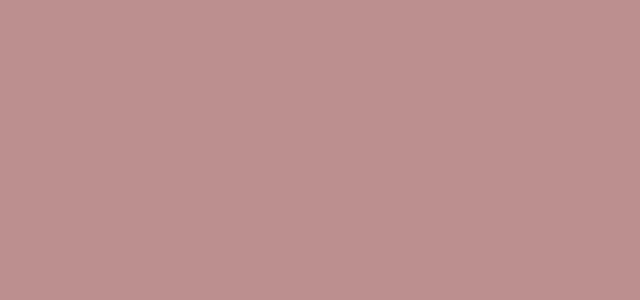
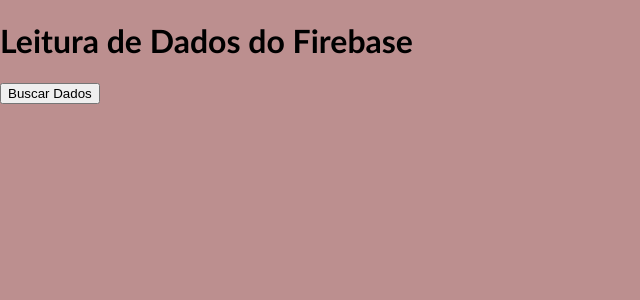
Before and after one commit to pitaemir/react_firebase_database, a React (Create React App) app: page /Read in a window 1280 px wide. Before the commit this address had no page. Shown: the top 300 px of the page, without its empty margins (0-640 px from the left). Built offline with nearby package versions, Linux system fonts and the light colour scheme.

Commit message:
read-data from fbrt

```diff
--- a/src/App.js
+++ b/src/App.js
@@ -1,5 +1,7 @@
 import {BrowserRouter as Router, Route, Routes} from 'react-router-dom';
 import Write from './components/Write';
+import Read from './components/Read';
+
 function App() {
   return (
     <div className="App">
@@ -7,6 +9,7 @@ function App() {
         <Routes>
           <Route path='/' element={<Write/>}/>
           <Route path='/Write' element={<Write/>}/>
+          <Route path='/Read' element={<Read/>}/>
         </Routes>
       </Router>
     </div>
--- /dev/null
+++ b/src/components/Read.js
@@ -0,0 +1,39 @@
+import React, { useState } from 'react'
+import app from '../firebaseConfig'
+import { getDatabase, ref, get } from 'firebase/database'
+
+function Read() {
+  const [data, setData] = useState(null)
+
+  const fetchData = async () => {
+    const db = getDatabase(app)
+    const dataRef = ref(db, 'test')
+    const snapshot = await get(dataRef)
+    if (snapshot.exists()) {
+      setData(snapshot.val())  // aqui mantemos o objeto com as chaves
+      console.log(snapshot.val())
+    } else {
+      console.log('No data available')
+      alert('No data available')
+    }
+  }
+
+  return (
+    <div>
+      <h1>Leitura de Dados do Firebase</h1>
+      <button onClick={fetchData}>Buscar Dados</button>
+
+      {data && (
+        <ul>
+          <li><strong>Data:</strong> {data.day}/{data.month}/{data.year}</li>
+          <li><strong>Hora:</strong> {data.hour}:{data.minute}:{data.second}</li>
+          <li><strong>Temperatura:</strong> {data.temperature} °C</li>
+          <li><strong>Pressão:</strong> {data.pressure} hPa</li>
+          <li><strong>Controle da Válvula:</strong> {data.control ? 'Ligada' : 'Desligada'}</li>
+        </ul>
+      )}
+    </div>
+  )
+}
+
+export default Read
```
